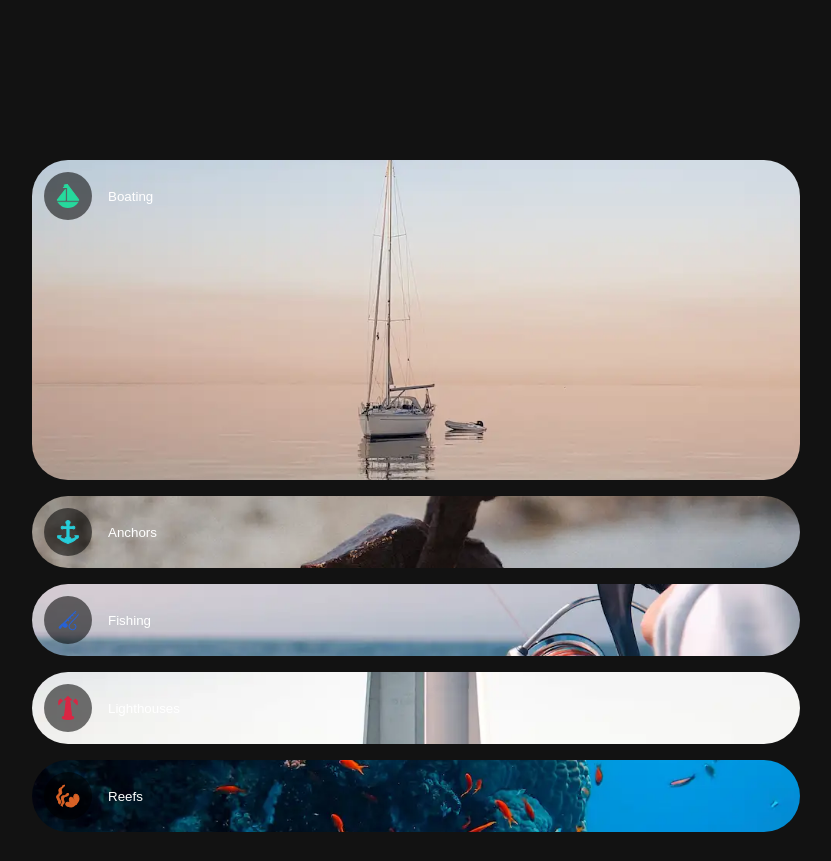
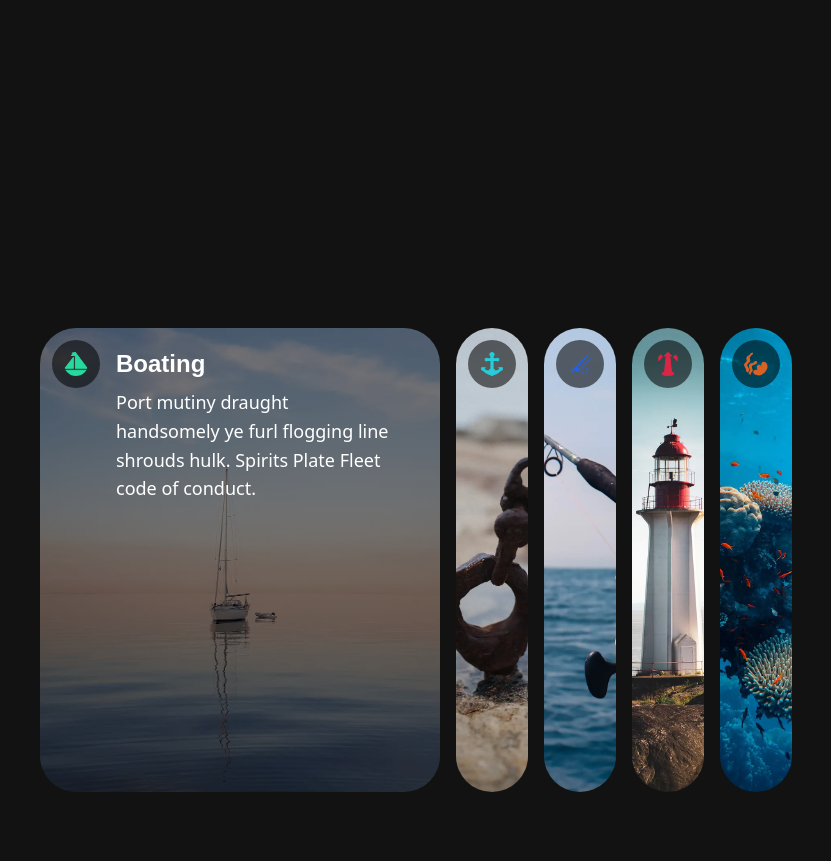
Before and after one commit to Borub-ar/KevinPowell-Accordion, a plain HTML site: page index.html in a window 1280 px wide. Shown: the whole page, without its empty margins (224-1055 px from the left). After the commit the page ends 829 px from the top, so only its background shows below. Drawn offline with Linux system fonts and the light colour scheme.

Commit message:
Finish layout

```diff
--- a/style.css
+++ b/style.css
@@ -29,10 +29,20 @@ img {
 .accordion {
   --_button-size: 3rem;
   --_panel-padding: 0.75rem;
+  --_panel-gap: 1rem;
   display: flex;
   flex-direction: column;
   gap: 1rem;
-  margin-top: 10rem;
+  contain: content;
+  padding: 0.5rem;
+  margin-top: 20rem;
+}
+
+@media (min-width: 45em) {
+  .accordion {
+    flex-direction: row;
+    height: 30rem;
+  }
 }
 
 .accordion * {
@@ -42,39 +52,87 @@ img {
 .accordion-panel {
   position: relative;
   isolation: isolate;
-  flex-basis: calc(var(--_panel-padding) * 2 + var(--_button-size));
+  flex-basis: calc((var(--_panel-padding) * 2) + var(--_button-size));
   overflow: hidden;
   padding: var(--_panel-padding);
-  border-radius: calc((var(--_panel-padding) * 2 + var(--_button-size)) / 2);
+  padding-right: calc(var(--_panel-padding) * 4);
+  border-radius: calc(((var(--_panel-padding) * 2) + var(--_button-size)) / 2);
 }
 
-.accordion-panel:nth-child(1) {
+@media (prefers-reduced-motion: no-preference) {
+  .accordion-panel {
+    transition: flex-basis 500ms, flex-grow 500ms;
+  }
+}
+
+.accordion-panel:nth-of-type(1) {
   --_panel-color: hsl(160, 70%, 50%);
 }
-
-.accordion-panel:nth-child(2) {
+.accordion-panel:nth-of-type(2) {
   --_panel-color: hsl(184, 70%, 50%);
 }
-
-.accordion-panel:nth-child(3) {
+.accordion-panel:nth-of-type(3) {
   --_panel-color: hsl(220, 70%, 50%);
 }
-
-.accordion-panel:nth-child(4) {
+.accordion-panel:nth-of-type(4) {
   --_panel-color: hsl(350, 70%, 50%);
 }
-
-.accordion-panel:nth-child(5) {
+.accordion-panel:nth-of-type(5) {
   --_panel-color: hsl(20, 70%, 50%);
 }
 
 .accordion-panel:has([aria-expanded='true']) {
   flex-basis: clamp(15rem, 40vh, 20rem);
+  flex-grow: 1;
+}
+
+.accordion-trigger {
+  outline: 0;
+}
+
+.accordion-panel:focus-within {
+  outline: 3px solid var(--_panel-color);
+  outline-offset: 4px;
 }
 
 .accordion-content > p {
   transform: translateY(2rem);
   opacity: 0;
+
+  margin-left: calc(var(--_button-size) + var(--_panel-gap));
+}
+
+@media (prefers-reduced-motion: no-preference) {
+  .accordion-panel:has([aria-expanded='true']) p {
+    transition: transform 500ms 500ms, opacity 500ms 500ms;
+  }
+}
+
+.accordion-panel:has([aria-expanded='true']) p {
+  transform: translateY(0);
+  opacity: 1;
+}
+
+.accordion-title {
+  font-size: 1.5rem;
+  font-weight: 700;
+  position: relative;
+  isolation: isolate;
+  display: grid;
+  align-items: center;
+}
+
+@media (max-width: 44.999em) {
+  .accordion-title::after {
+    content: '';
+    position: absolute;
+    left: calc((var(--_panel-gap) + var(--_button-size)) * -1);
+    width: calc(100% + (var(--_button-size) * 2));
+    height: var(--_button-size);
+    background: hsl(0 0% 0% / 0.5);
+    z-index: -1;
+    border-radius: 100vw;
+  }
 }
 
 .accordion-image {
@@ -84,14 +142,19 @@ img {
   height: 100%;
   object-fit: cover;
   z-index: -1;
+  transition: filter 500ms;
+}
+
+.accordion-panel:has([aria-expanded='true']) .accordion-image {
+  filter: brightness(0.5);
 }
 
 .accordion-trigger {
   display: flex;
   align-items: center;
-  gap: 1rem;
+  gap: var(--_panel-gap);
   flex-direction: row-reverse;
-  background-color: transparent;
+  background: transparent;
   border: 0;
   padding: 0;
 }
@@ -100,7 +163,8 @@ img {
   fill: var(--_panel-color);
   background: hsl(0 0% 0% / 0.55);
   width: var(--_button-size);
-  aspect-ratio: 1;
+  aspect-ratio: 1 / 1;
   padding: 0.75rem;
   border-radius: 50%;
+  z-index: 10;
 }
```
